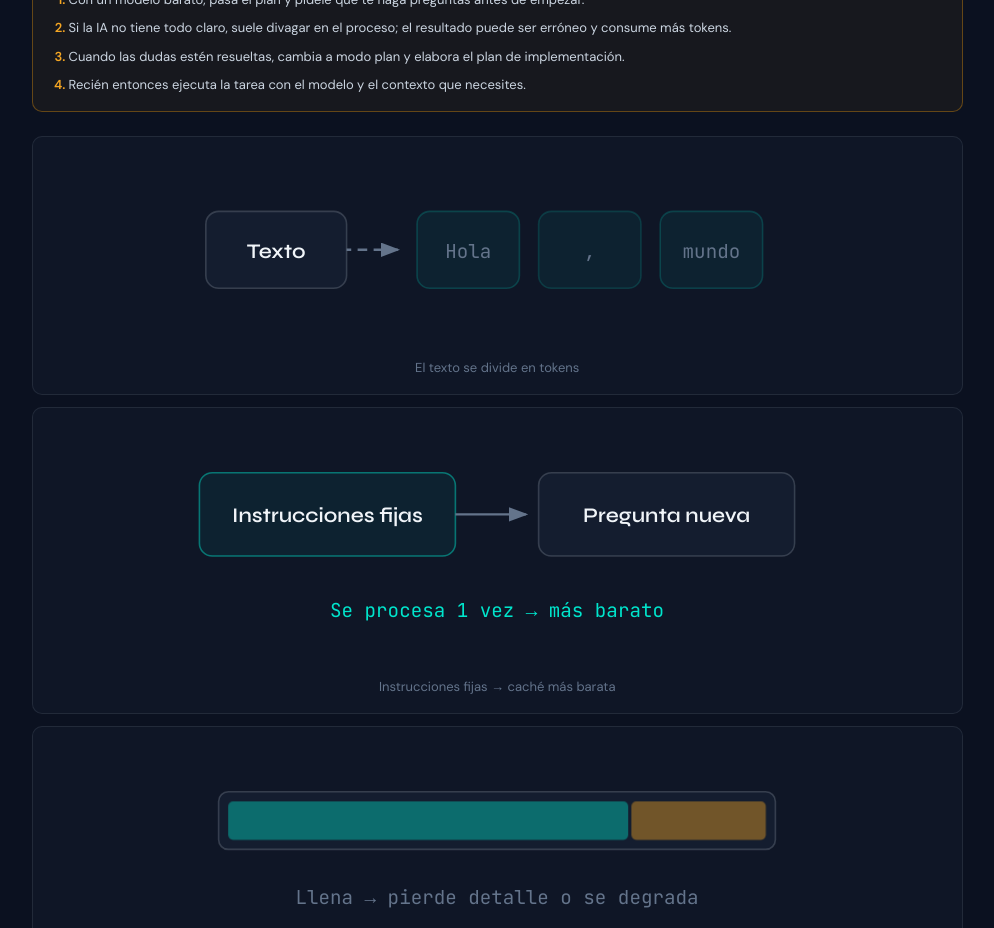
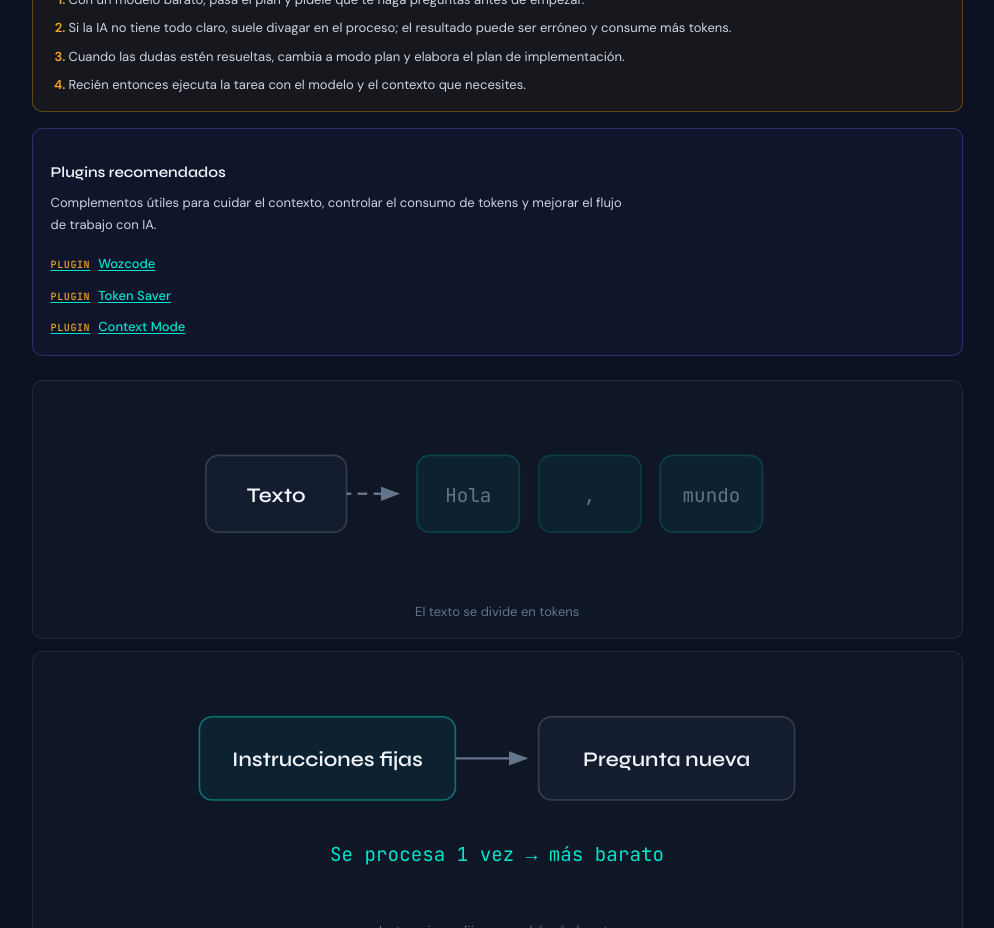
Before and after one commit to its-camilo/capacitacion-ia-generativa, a React (Vite) app: page /fundamentos in a window 1280 px wide. Shown: the part 4440-5368 px from the top of the page, without its empty margins (266-1260 px from the left). Built offline with nearby package versions, Linux system fonts and the light colour scheme.

Commit message:
Add recommended plugin resources

```diff
--- a/src/components/fundamentos/sections/TokensCostos.jsx
+++ b/src/components/fundamentos/sections/TokensCostos.jsx
@@ -1,7 +1,12 @@
-import { optimizationTips, tokenTips } from '../../../data/fundamentosContent'
+import {
+  optimizationTips,
+  recommendedPlugins,
+  tokenTips,
+} from '../../../data/fundamentosContent'
 import DiagramCard from '../DiagramCard'
 import InsightCard from '../InsightCard'
 import SectionBlock from '../SectionBlock'
+import ToolCallingCard from '../ToolCallingCard'
 import {
   CacheDiagram,
   ContextWindowDiagram,
@@ -22,6 +27,7 @@ function TokensCostos() {
         ))}
       </ul>
       <InsightCard {...optimizationTips} />
+      <ToolCallingCard {...recommendedPlugins} />
       <div className="diagram-stack">
         <DiagramCard caption="El texto se divide en tokens" delay={0}>
           <TokenUnitDiagram />
--- a/src/data/fundamentosContent.js
+++ b/src/data/fundamentosContent.js
@@ -109,6 +109,32 @@ export const optimizationTips = {
   ],
 }
 
+export const recommendedPlugins = {
+  title: 'Plugins recomendados',
+  description:
+    'Complementos útiles para cuidar el contexto, controlar el consumo de tokens y mejorar el flujo de trabajo con IA.',
+  links: [
+    {
+      id: 'wozcode',
+      provider: 'Plugin',
+      label: 'Wozcode',
+      url: 'https://github.com/WithWoz/wozcode-plugin',
+    },
+    {
+      id: 'token-saver',
+      provider: 'Plugin',
+      label: 'Token Saver',
+      url: 'https://github.com/aymenfurter/token-saver-mcp',
+    },
+    {
+      id: 'context-mode',
+      provider: 'Plugin',
+      label: 'Context Mode',
+      url: 'https://github.com/mksglu/context-mode',
+    },
+  ],
+}
+
 export const mcpTimelineUseCase = {
   eyebrow: 'Sesión 02 · Vista previa',
   title: 'IA + MCP: línea de tiempo de un proyecto',
```
